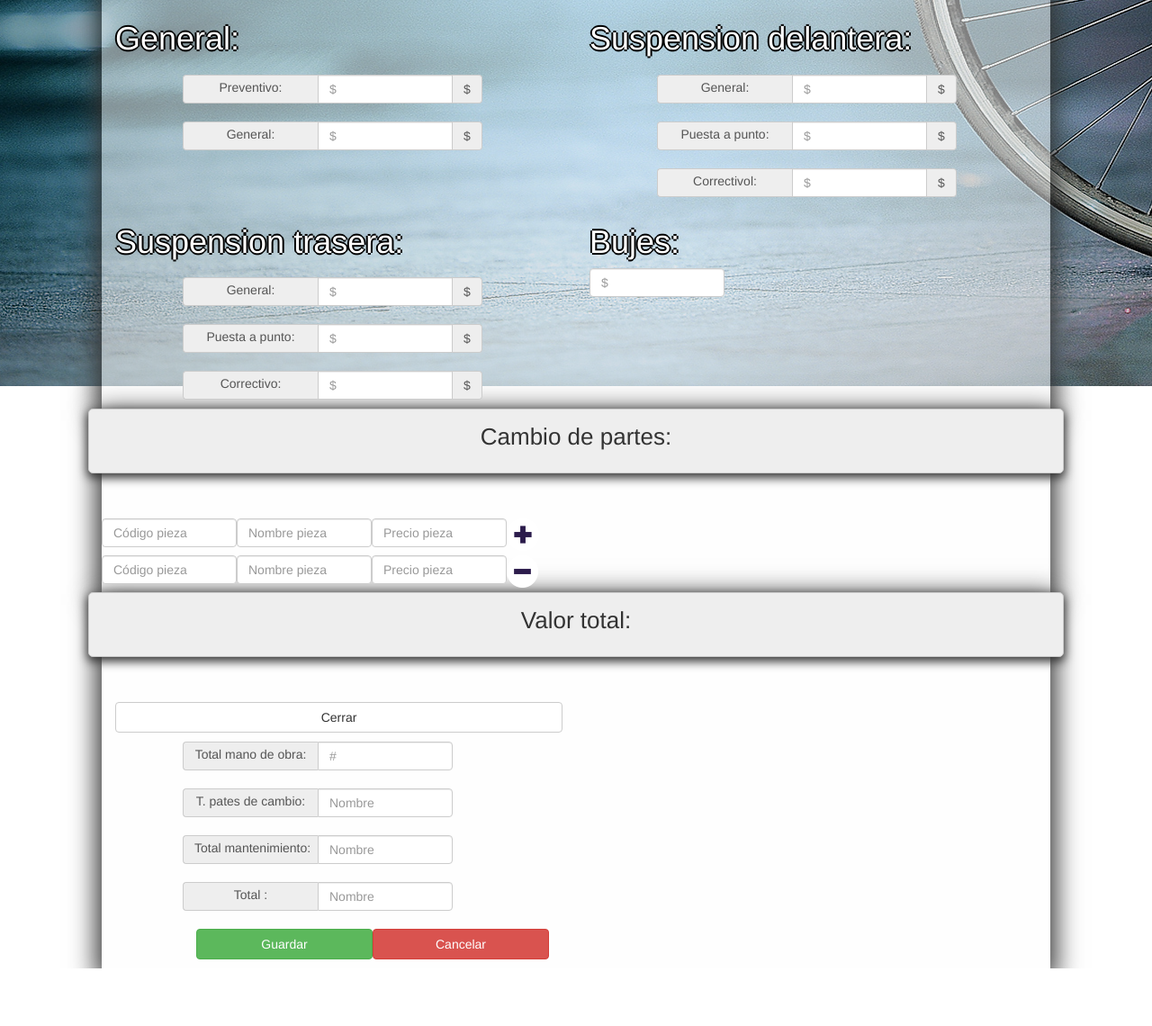
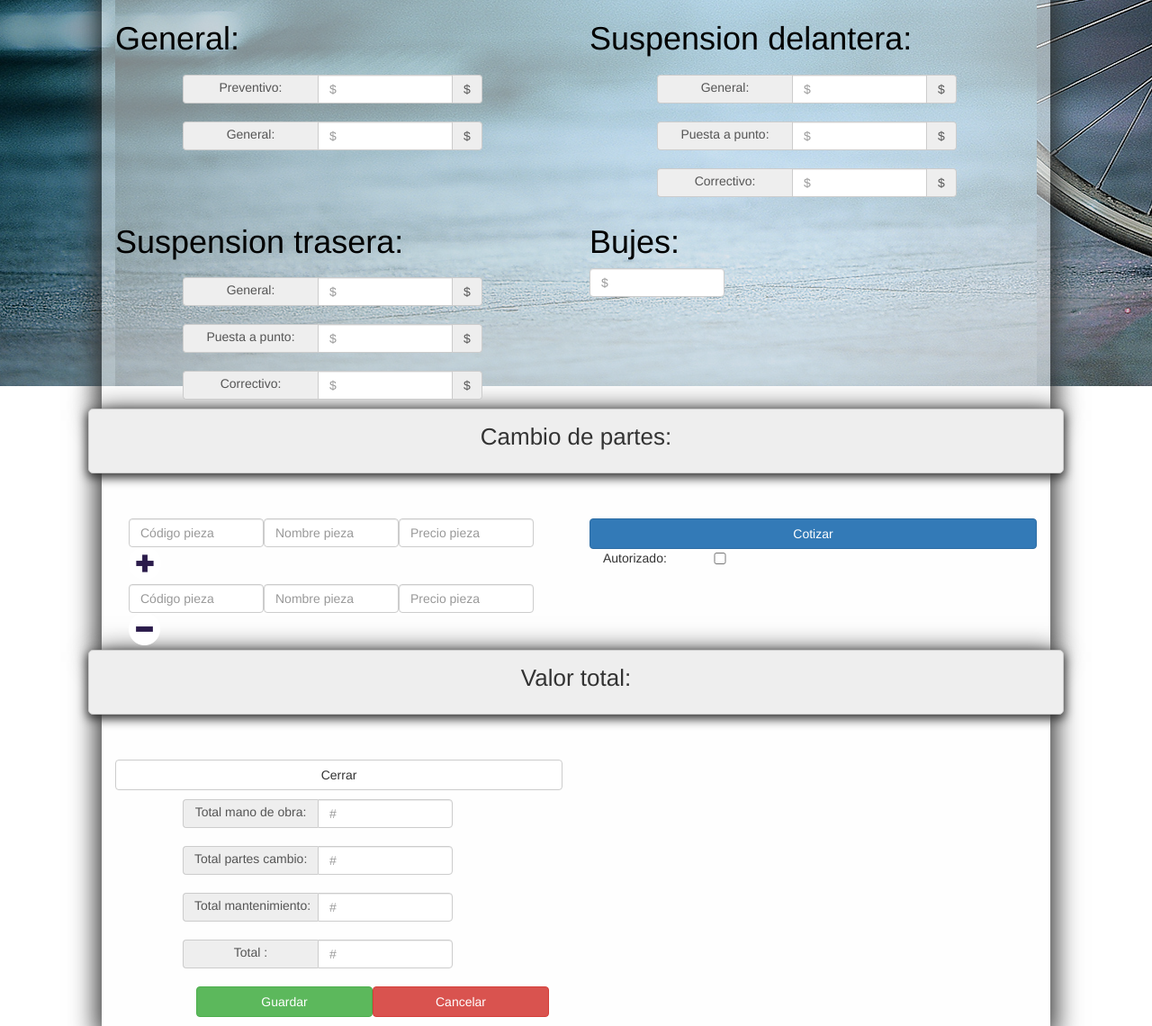
Before and after one commit to inturiksas/BikeUppStore, a plain HTML site: page index.html in a window 1280 px wide. Shown: the part 771-1911 px from the top of the page at 90% size. Before the commit the page ends 1847 px from the top, so only its background shows below. Drawn offline with nearby package versions, Linux system fonts and the light colour scheme.

Commit message:
2o commit
se cambia la letra y se cambia las partes

```diff
--- a/css/styles.css
+++ b/css/styles.css
@@ -50,8 +50,8 @@ font-size: 26px;
     background-attachment: fixed;
 }
 h1{
-	color: #fff;
-text-shadow: -2px 0 black, 0 2px black, 2px 0 black, 0 -2px black;
+	color: rgb(0,0,0);
+
 }
 .recibo_uno{
 	background: rgba(253, 253, 253, 0.5);
--- a/index.html
+++ b/index.html
@@ -6,25 +6,15 @@
     <meta name="viewport" content="width=device-width, initial-scale=1">
     <title>Bike up store</title>
     <script src="http://ajax.googleapis.com/ajax/libs/jquery/1.9.1/jquery.min.js" type="text/javascript"></script>
-
-
-
-
     <!-- Bootstrap -->
     <link href="css/bootstrap.min.css" rel="stylesheet">
      <link href="css/styles.css" rel="stylesheet">
 
-    <!-- HTML5 shim and Respond.js for IE8 support of HTML5 elements and media queries -->
-    <!-- WARNING: Respond.js doesn't work if you view the page via file:// -->
-    <!--[if lt IE 9]>
-      <script src="https://oss.maxcdn.com/html5shiv/3.7.2/html5shiv.min.js"></script>
-      <script src="https://oss.maxcdn.com/respond/1.4.2/respond.min.js"></script>
-    <![endif]-->
   </head>
   <body>
     <script src="js/ingreso.js"></script>
     <div id="fondo" class="row">
-   <form class="navbar-form todo "  id="fondo2" role="search">
+   <form class="navbar-form todo "  id="fondo" role="search">
      <script language="JavaScript">
    function currencyFormat(fld, milSep, decSep, e) {
     var sep = 0;
@@ -83,7 +73,7 @@
     </div>
     <div class="input-group marg row">
       <span class="input-group-addon col-md-6 cajas">Fecha de salida:</span>
-      <input type="text" class="form-control col-md-6 cajas" id="cajas_ingreso_2" placeholder="dd/mm/aa" required>
+      <input type="date" class="form-control col-md-6 cajas " id="cajas_ingreso_2"  name="date" min="2014-03-30" max="2018-03-30" value="2014-10-23" step="1" required>
     </div>
 
     </div>
@@ -250,7 +240,7 @@
       <span class="input-group-addon ">$</span>
     </div>
     <div class="input-group marg row">
-      <span class="input-group-addon col-md-6 cajas">Correctivol:</span>
+      <span class="input-group-addon col-md-6 cajas">Correctivo:</span>
       <input type="number" class="form-control col-md-6 cajas" id="cajas_ingreso_2" name="test" length="15" onKeyPress="return(currencyFormat(this,',','.',event))" id="dinero" required="required" placeholder="$" >
       <span class="input-group-addon ">$</span>
     </div>
@@ -305,17 +295,24 @@
   </div>
 
 
-   <div class="partes row">
-          <div class="col-xs-12 col-md-8">
+        <div class="col-xs-6 col-md-6">
+          <div class="col-xs-12 col-md-12">
              <input type="text" class="form-control col-md-6 cajas" placeholder="Código pieza" id="txtCodigoPieza" maxlength="20">
              <input type="text" class="form-control col-md-6 cajas" placeholder="Nombre pieza" id="txtNombrePieza" maxlength="20">
              <input type="text" class="form-control col-md-6 cajas" placeholder="Precio pieza" id="txtPrecioPieza" pattern="^\d+(\.|\,)\d{2}$"  size="6">
              <input type="image" id="AddMoreFileBox" src="img/mas.png">
           </div>
-          <div id="InputsWrapper">
+          <div class="col-xs-12 col-md-12" id="InputsWrapper">
                     <!-- contenedor para adicionar partes -->
-                  </div>
-    </div>
+            </div>
+        </div>
+        <div class="col-md-6">
+            <button class="btn btn-default col-md-12 btn-primary" type="button" id="cotizar">Cotizar</button>
+             <span class=" col-md-3 ">Autorizado:</span>
+             <input type="checkbox" class="col-md-1">
+        </div>
+
+
 
   </div>
   <!-- FIN FRAGMENTO DE PARTES -->
@@ -333,18 +330,18 @@
 
     </div>
     <div class="input-group marg row">
-      <span class="input-group-addon col-md-6 cajas">T. pates de cambio:</span>
-      <input type="text" class="form-control col-md-6 cajas" id="cajas_ingreso_2" placeholder="Nombre" >
+      <span class="input-group-addon col-md-6 cajas">Total partes cambio:</span>
+      <input type="text" class="form-control col-md-6 cajas" id="cajas_ingreso_2" placeholder="#" >
 
     </div>
     <div class="input-group marg row">
       <span class="input-group-addon col-md-6 cajas">Total mantenimiento:</span>
-      <input type="text" class="form-control col-md-6 cajas" id="cajas_ingreso_2" placeholder="Nombre" >
+      <input type="text" class="form-control col-md-6 cajas" id="cajas_ingreso_2" placeholder="#" >
 
     </div>
     <div class="input-group marg row">
       <span class="input-group-addon col-md-6 cajas">Total :</span>
-      <input type="text" class="form-control col-md-6 cajas" id="cajas_ingreso_2" placeholder="Nombre" >
+      <input type="text" class="form-control col-md-6 cajas" id="cajas_ingreso_2" placeholder="#" >
 
     </div>
      <div class="marg row">
--- a/js/ingreso.js
+++ b/js/ingreso.js
@@ -79,12 +79,14 @@ $(document).ready(function(){
             '</div>'
         );*/
         $(InputsWrapper).append(
-            '<div class="col-xs-12 col-md-8">'+
+            '<div>'+
+
             '<input type="text" class="form-control col-md-6 cajas" name="field_cod_'+ FieldCount +'" id="field_cod_'+ FieldCount +'" placeholder="Código pieza"/>'+
             '<input type="text" class="form-control col-md-6 cajas" name="field_nom_'+ FieldCount +'" id="field_nom_'+ FieldCount +'" placeholder="Nombre pieza"/>'+
             '<input type="text" class="form-control col-md-6 cajas" name="field_pre_'+ FieldCount +'" id="field_pre_'+ FieldCount +'" placeholder="Precio pieza"/>'+
             //'<button class="removeclass">-</button>'+
             '<input type="image" class="removeclass" src="img/menos.png">'+
+
             '</div>'
         );
     }
```
